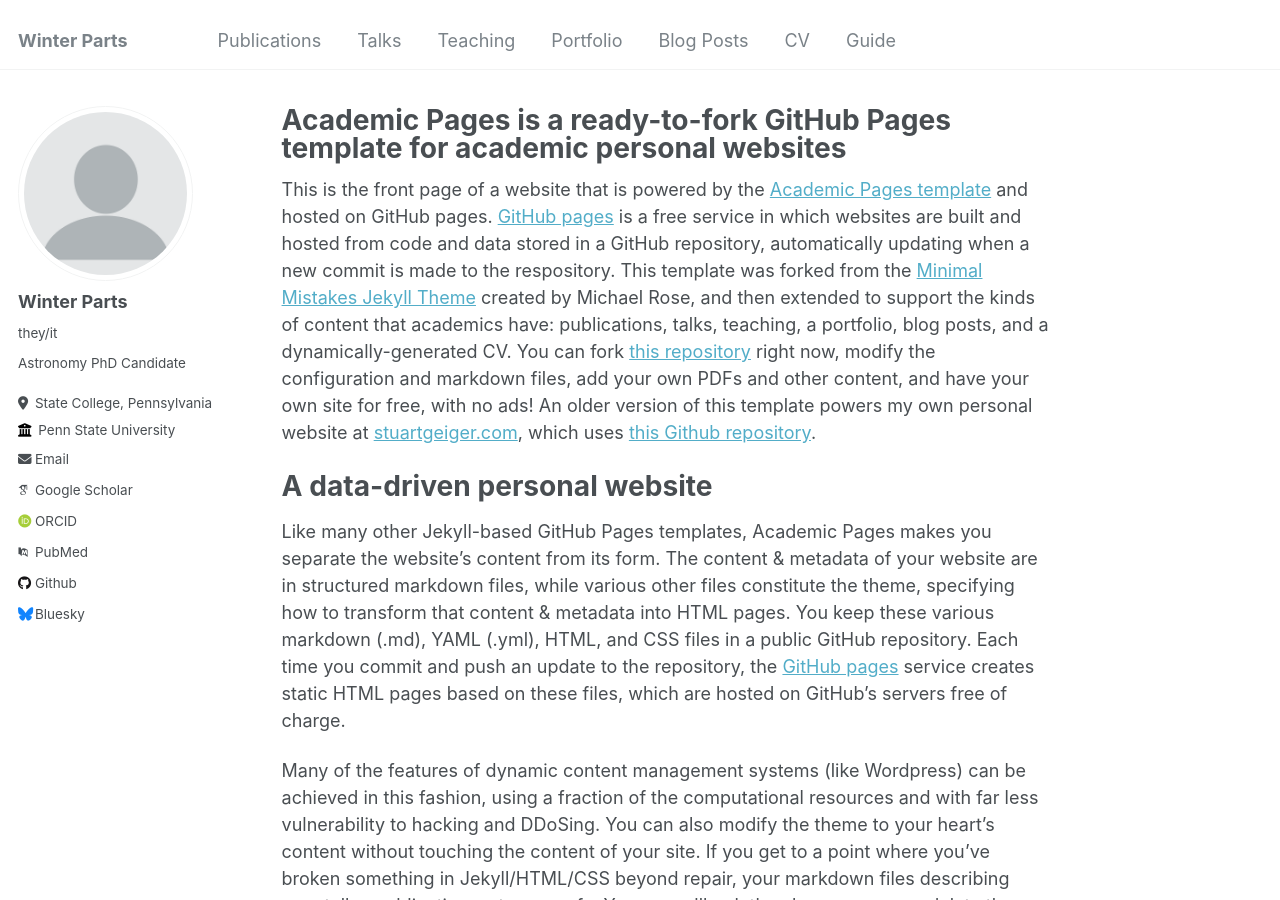
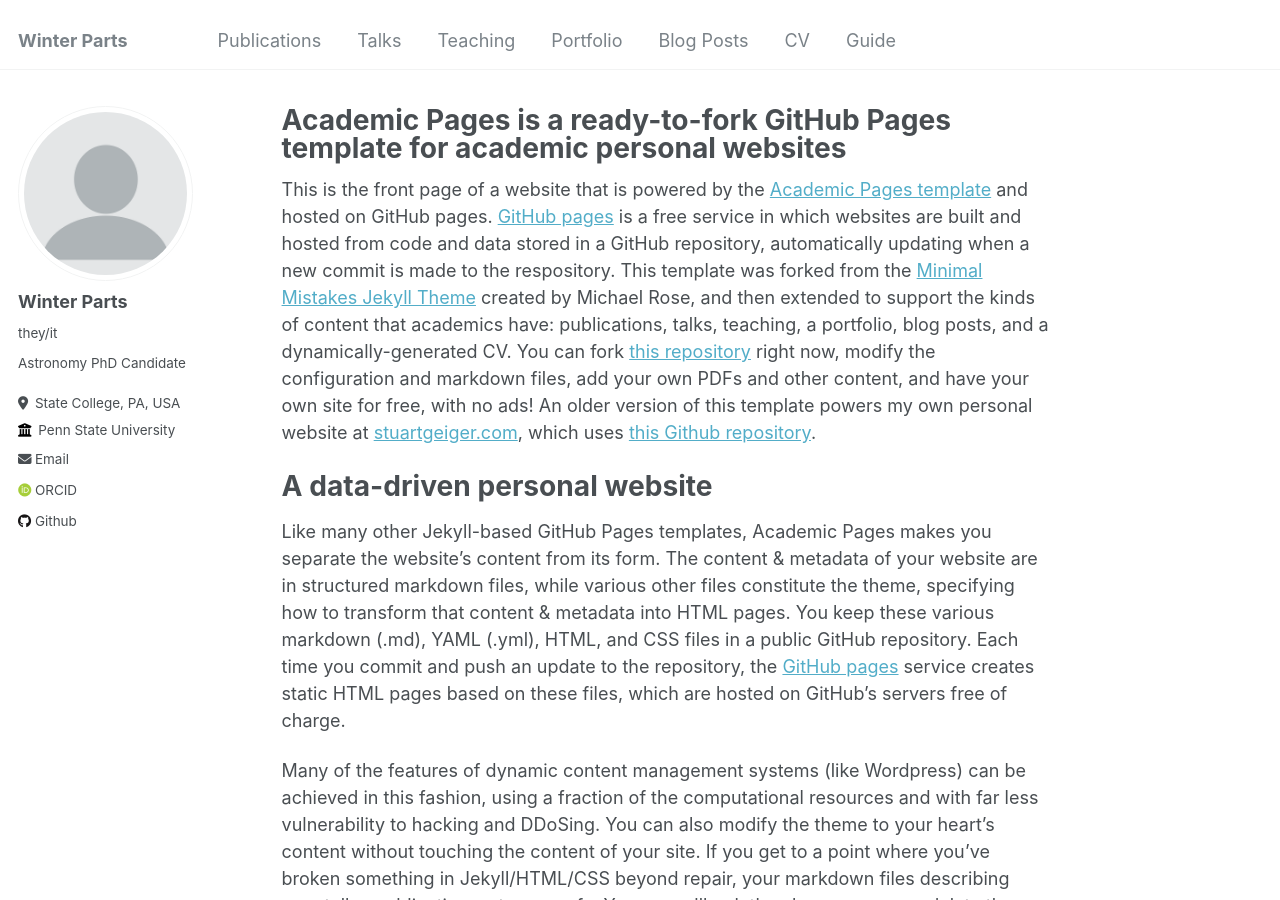
Before and after one commit to winter5229/winter5229.github.io, a Jekyll site: the page built from _pages/about.md, in a window 1280 px wide and 900 px high. Built offline with Jekyll 4.4.1, drawn with Linux system fonts in a browser that asks for light colours; some web fonts are replaced.

Commit message:
Update _config.yml
changing some more things in profile on home page

```diff
--- a/_config.yml
+++ b/_config.yml
@@ -25,30 +25,30 @@ author:
   name             : "Winter Parts"
   pronouns         : "they/it" # example: "she/her"
   bio              : "Astronomy PhD Candidate"
-  location         : "State College, Pennsylvania, USA"
+  location         : "State College, PA, USA"
   employer         : "Penn State University"
   uri              : # URL
   email            : "winter@psu.edu"
 
   # Academic websites
   arxiv            : # URL - Update with the correct link to your profile
-  googlescholar    : "https://scholar.google.com/citations?user=PS_CX0AAAAAJ"
+  googlescholar    : # "https://scholar.google.com/citations?user=PS_CX0AAAAAJ"
   impactstory      : # URL
-  orcid            : "http://orcid.org/yourorcidurl"
+  orcid            : "http://orcid.org/0000-0001-7142-2997"
   semantic         : # URL
-  pubmed           : "https://www.ncbi.nlm.nih.gov/pubmed/?term=john+snow"
+  pubmed           : # "https://www.ncbi.nlm.nih.gov/pubmed/?term=john+snow"
   researchgate     : # URL
 
   # Repositories and software development
   bitbucket        : # Username - Update with your username on the site
   codepen          : # Username
   dribbble         : # Username
-  github           : "academicpages"
+  github           : "winter5229"
   kaggle           : # Username
   stackoverflow    : # User number or user number and name (i.e., use "1" or "1/jeff-atwood")
 
   # Social media
-  bluesky          : "bsky.app" # Replace this with you Bluesky username
+  bluesky          : # "bsky.app" Replace this with you Bluesky username
   facebook         : # Username
   flickr           : # Username
   foursquare       : # Username
@@ -281,7 +281,7 @@ sass:
 permalink: /:categories/:title/
 # paginate: 5 # amount of posts to show
 # paginate_path: /page:num/
-timezone: America/Los_Angeles # http://en.wikipedia.org/wiki/List_of_tz_database_time_zones
+timezone: America/New_York # http://en.wikipedia.org/wiki/List_of_tz_database_time_zones
 
 
 # Plugins
```
